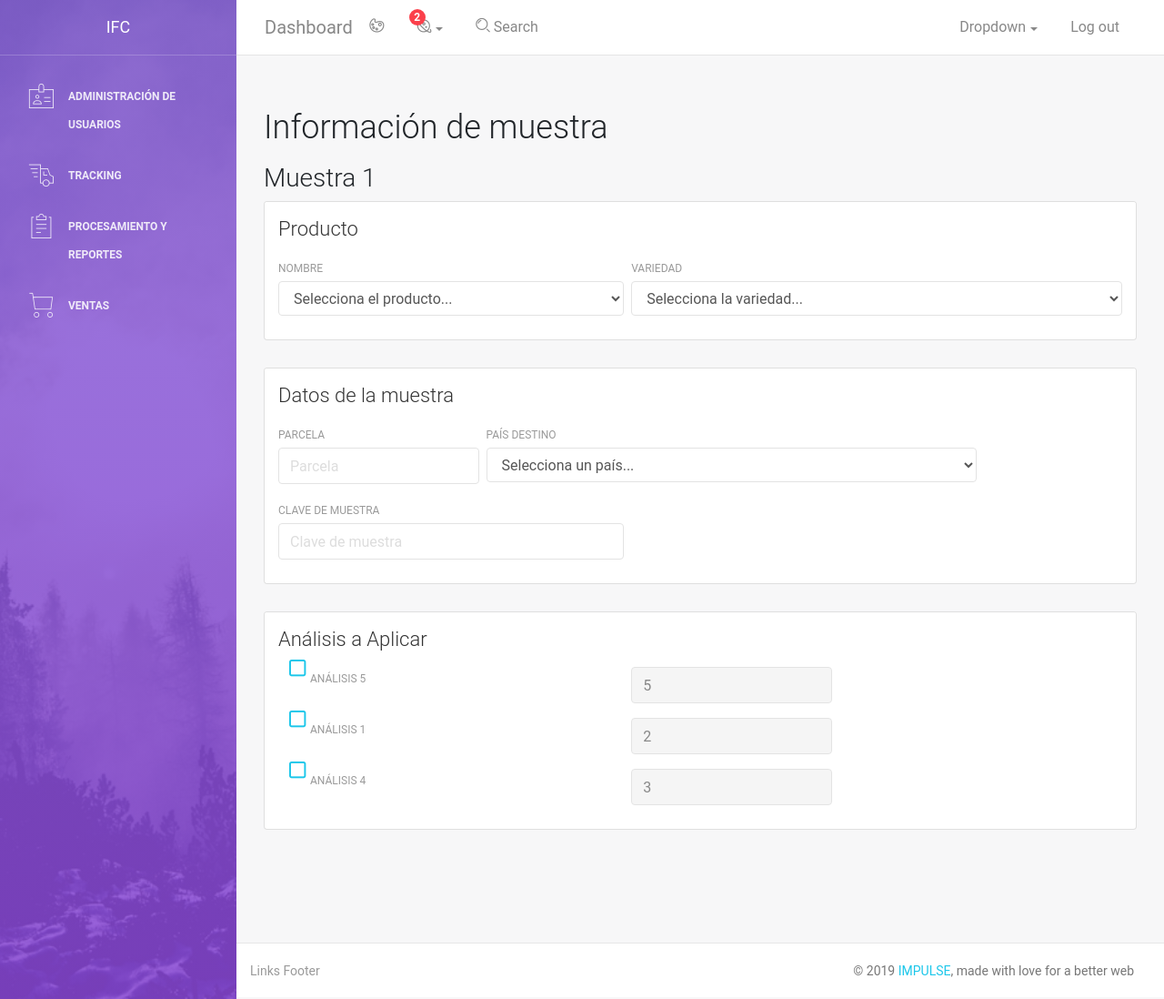
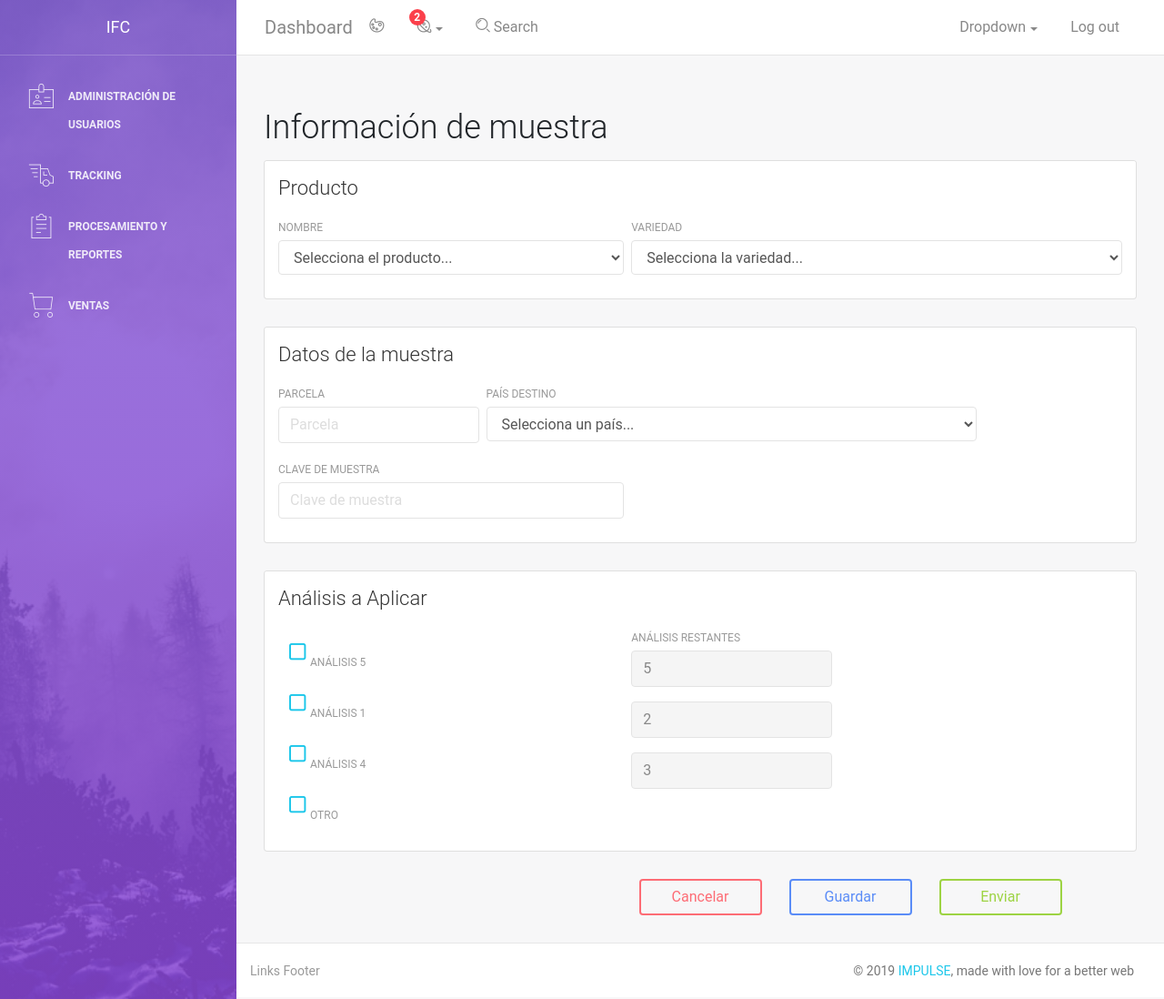
Before and after one commit to ArturoGuevara/Voyager_2, a Django app: page /procesamiento_reportes/ingresar_muestras in a window 1280 px wide. Shown: the whole page at 91% size. Run offline with Django 3.2, Linux system fonts and the light colour scheme; some libraries are stand-ins or nearby versions.

Commit message:
Terminar frontend de ingresar muestra

```diff
--- a/voyager/procesamiento_reportes/templates/procesamiento_reportes/ingresar_muestra.html
+++ b/voyager/procesamiento_reportes/templates/procesamiento_reportes/ingresar_muestra.html
@@ -9,11 +9,10 @@
 
 <h2>Información de muestra</h2>
 
-<h3>Muestra 1</h3>
-
 <div class="row">
   <div class="col-md-12">
     <form>
+      {% csrf_token %}
       <div class="card">
         <div class="card-header">
           <h4 class="card-title">Producto</h4>
@@ -92,6 +91,13 @@
         <div class="card-body">
           <div class="row">
             <div class="col-md-5 pr-1">
+            </div>
+            <div class="col-md-3 pl-1">
+              <label>Análisis restantes</label>
+            </div>
+          </div>
+          <div class="row">
+            <div class="col-md-5 pr-1">
               <div class="form-group">
                 <div class="form-check">
                     <label class="form-check-label">
@@ -144,10 +150,36 @@
               </div>
             </div>
           </div>
+          <div class="row">
+            <div class="col-md-5 pr-1">
+              <div class="form-group">
+                <div class="form-check">
+                    <label class="form-check-label">
+                        <input class="form-check-input" type="checkbox" value="">
+                        <span class="form-check-sign"></span>
+                        Otro
+                    </label>
+                </div>
+              </div>
+            </div>
+          </div>
         </div>
       </div>
     </form>
   </div>
 </div>
+<div class="row">
+      <div class="col-md-5">
+    </div>
+    <div class="col-md-2">
+      <a href="#" class="btn btn-danger btn-block">Cancelar</a>
+    </div>
+    <div class="col-md-2">
+      <a href="#" class="btn btn-primary btn-block">Guardar</a>
+    </div>
+    <div class="col-md-2">
+      <button type="submit" class="btn btn-success btn-block">Enviar</button>
+    </div>
+</div>
 
 {% endblock content %}
```
